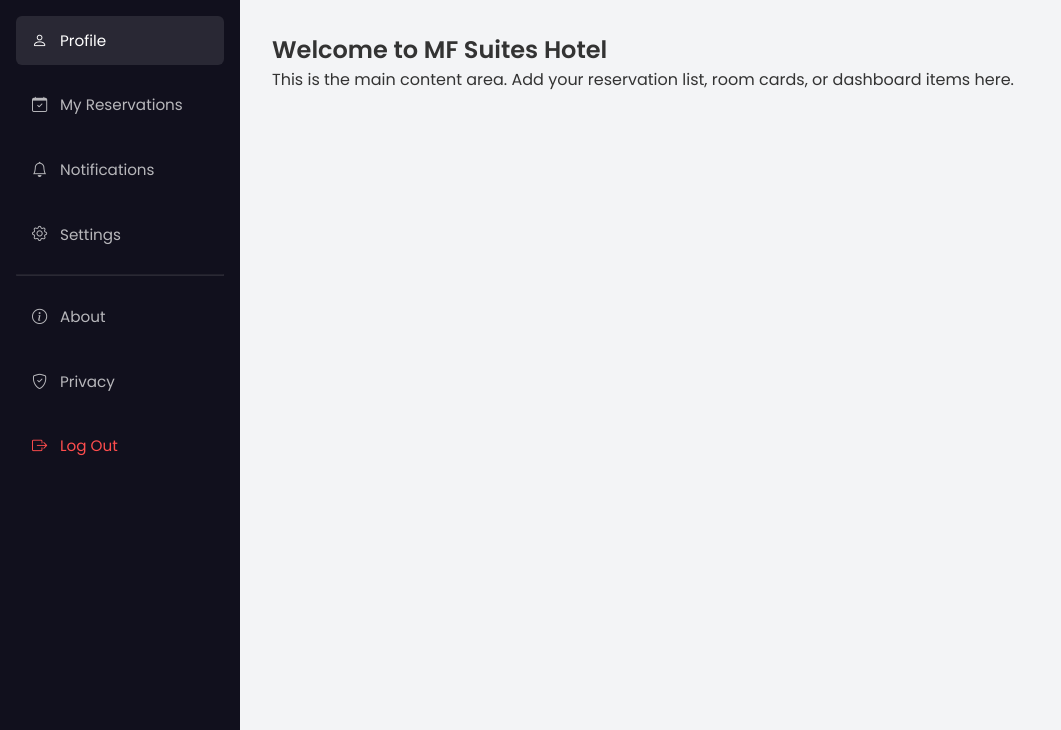
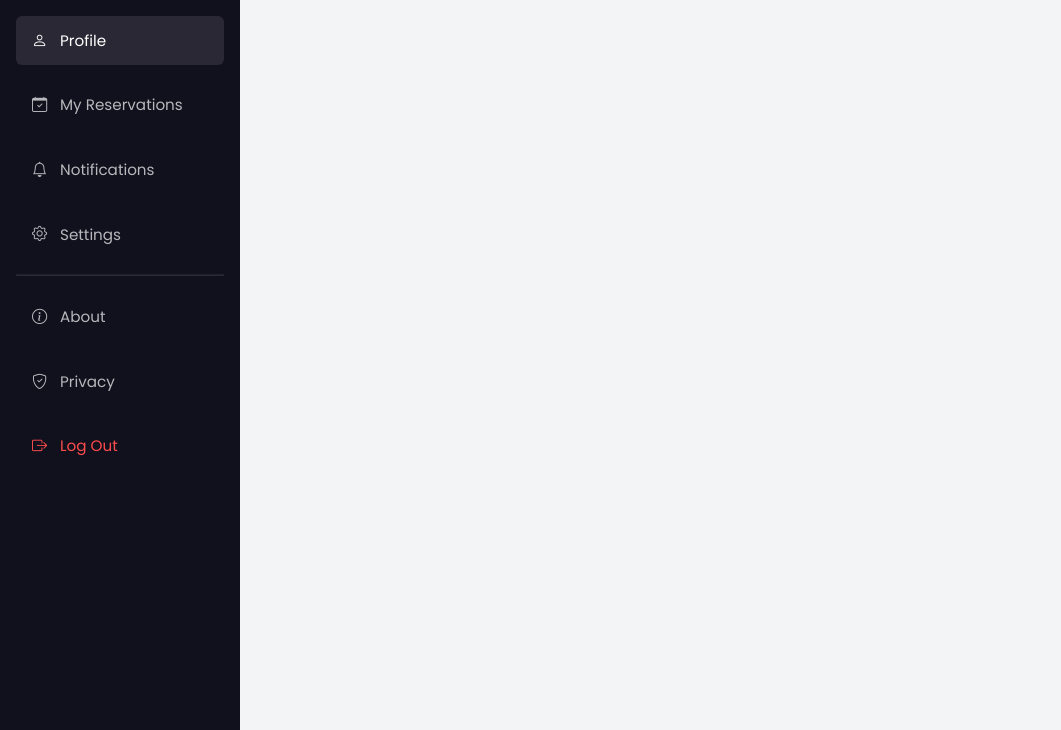
Before and after one commit to xhinsade29/MFsuite-Hotel-Reservation, a PHP site: page / in a window 1280 px wide. Shown: the part 70-800 px from the top of the page, without its empty margins (0-1061 px from the left). Run offline with PHP 8.4, Linux system fonts and the light colour scheme.

Commit message:
remove the text

```diff
--- a/components/user_navigation.php
+++ b/components/user_navigation.php
@@ -211,7 +211,7 @@
     <div class="nav-container">
         <div class="logo">
             <a href="index.php" class="logo-container">
-                <img src="../assets/MFsuites_logo.png" class="nav-logo">
+                <img src="assets/MFsuites_logo.png" class="nav-logo">
                 <h1 class="hotel-name">MF Suites Hotel</h1>
             </a>
         </div>
@@ -247,11 +247,5 @@
     <a href="logout.php" class="logout-btn"><i class="bi bi-box-arrow-right"></i> Log Out</a>
 </aside>
 
-<!-- MAIN CONTENT -->
-<main>
-    <h2>Welcome to MF Suites Hotel</h2>
-    <p>This is the main content area. Add your reservation list, room cards, or dashboard items here.</p>
-</main>
-
 </body>
 </html>
```
